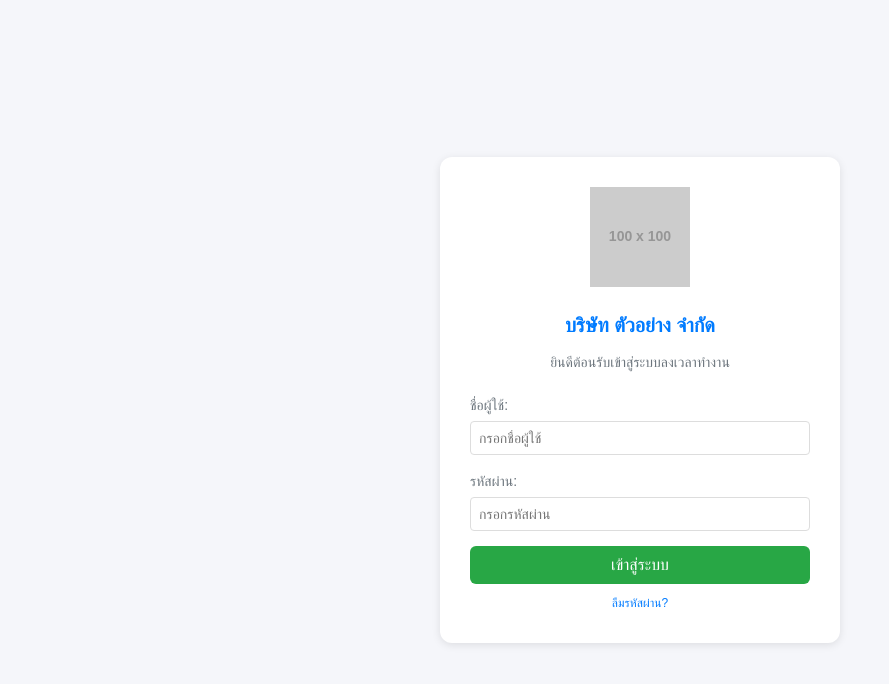
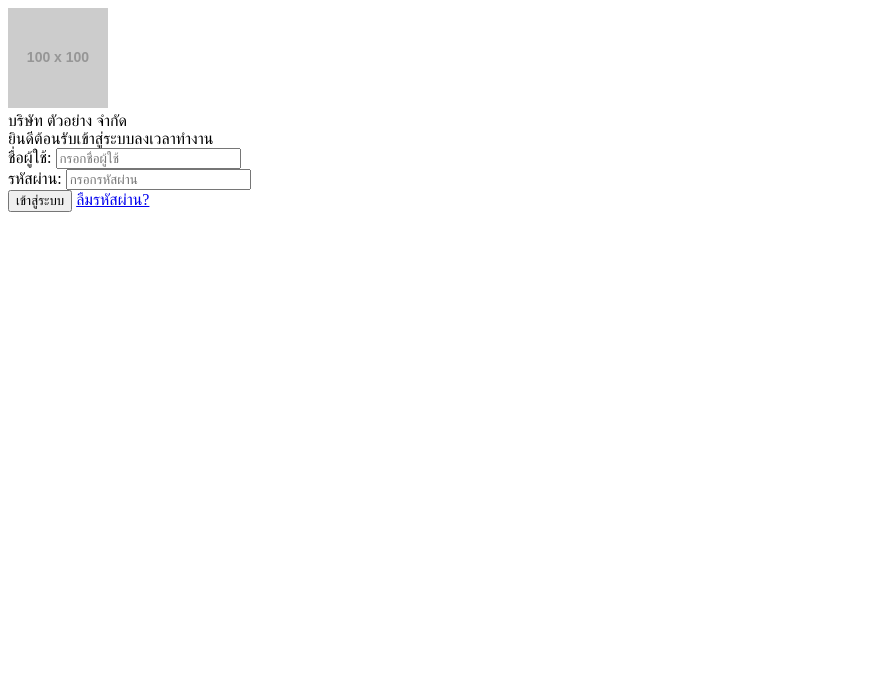
Before and after one commit to yoowattana/employee-dashboard, a plain HTML site: page login.html in a window 1280 px wide. Shown: the whole page, without its empty margins (0-889 px from the left). Drawn offline with Linux system fonts and the light colour scheme; placeholder pictures from the web are drawn by us.

Commit message:
Update login.html

```diff
--- a/login.html
+++ b/login.html
@@ -5,111 +5,7 @@
   <meta name="viewport" content="width=device-width, initial-scale=1.0">
   <title>Login - ระบบลงเวลาทำงาน</title>
   <style>
-    * {
-      margin: 0;
-      padding: 0;
-      box-sizing: border-box;
-      font-family: 'Arial', sans-serif;
-    }
-
-    body {
-      background: #F5F6FA;
-      color: #333;
-      line-height: 1.6;
-      display: flex;
-      justify-content: center;
-      align-items: center;
-      min-height: 100vh;
-      overflow-x: hidden;
-    }
-
-    .login-container {
-      background: #fff;
-      padding: 30px;
-      border-radius: 12px;
-      box-shadow: 0 2px 8px rgba(0, 0, 0, 0.1);
-      width: 100%;
-      max-width: 400px;
-      text-align: center;
-    }
-
-    .logo {
-      width: 100px;
-      margin-bottom: 15px;
-    }
-
-    .company-name {
-      font-size: 20px;
-      color: #007BFF;
-      font-weight: bold;
-      margin-bottom: 10px;
-    }
-
-    .welcome-text {
-      font-size: 14px;
-      color: #6C757D;
-      margin-bottom: 20px;
-    }
-
-    .form-group {
-      margin-bottom: 15px;
-      text-align: left;
-    }
-
-    .form-group label {
-      display: block;
-      font-size: 14px;
-      color: #6C757D;
-      margin-bottom: 5px;
-    }
-
-    .form-group input {
-      width: 100%;
-      padding: 8px;
-      border: 1px solid #ddd;
-      border-radius: 4px;
-      font-size: 14px;
-    }
-
-    .btn {
-      padding: 10px;
-      border: none;
-      border-radius: 6px;
-      background: #28A745;
-      color: #fff;
-      font-size: 16px;
-      cursor: pointer;
-      width: 100%;
-      transition: opacity 0.2s;
-    }
-
-    .btn:hover {
-      opacity: 0.9;
-    }
-
-    .forgot-password {
-      margin-top: 10px;
-      font-size: 12px;
-      color: #007BFF;
-      text-decoration: none;
-      display: block;
-    }
-
-    .forgot-password:hover {
-      text-decoration: underline;
-    }
-
-    /* Responsive Adjustments */
-    @media (max-width: 480px) {
-      .login-container { padding: 20px; margin: 10px; }
-      .logo { width: 80px; }
-      .company-name { font-size: 18px; }
-      .welcome-text { font-size: 12px; }
-      .form-group label { font-size: 12px; }
-      .form-group input { font-size: 12px; padding: 6px; }
-      .btn { padding: 8px; font-size: 14px; }
-      .forgot-password { font-size: 10px; }
-    }
+    /* [สไตล์ CSS เดิมเหมือนในคำตอบก่อนหน้า] */
   </style>
 </head>
 <body>
```
